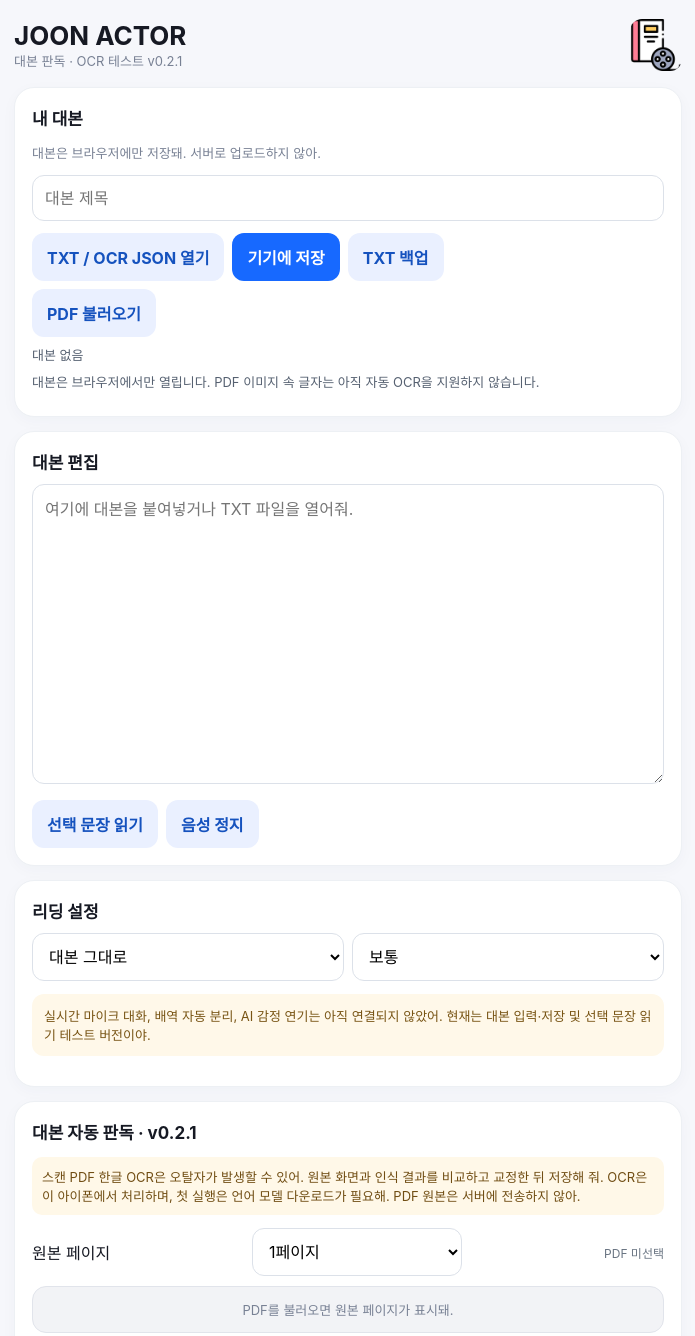
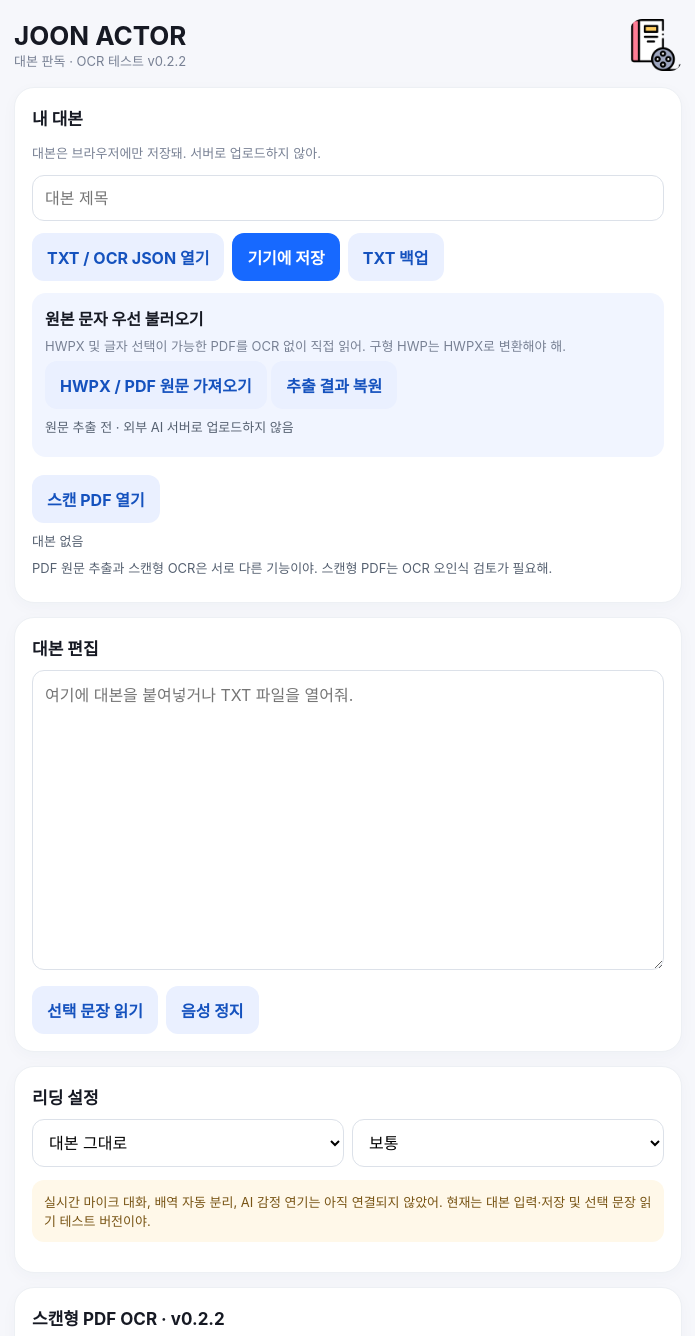
Before and after one commit to samuraiscene-alt/joon-actor, a plain HTML site: page index.html in a window 1280 px wide. Shown: the part 15-1351 px from the top of the page, without its empty margins (292-987 px from the left). Drawn offline with Linux system fonts and the light colour scheme.

Commit message:
v0.2.2 expose HWPX and PDF native extraction separately from scan OCR

```diff
--- a/index.html
+++ b/index.html
@@ -11,12 +11,17 @@
 #ocrPanel small{color:#697482}#ocrAnalysis{white-space:pre-wrap;line-height:1.65;font-size:14px}
 #ocrPanel .ocrHint{font-size:13px;color:#714e14;background:#fff8e8;padding:10px;border-radius:10px}
 </style></head>
-<body><main><header><div><h1>JOON ACTOR</h1><div class="muted">대본 판독 · OCR 테스트 v0.2.1</div></div><img src="./icon.png" alt="JOON ACTOR" width="52" height="52" style="border-radius:12px" onerror="this.style.display='none'"></header>
-<section><h2>내 대본</h2><p class="muted">대본은 브라우저에만 저장돼. 서버로 업로드하지 않아.</p><input id="title" aria-label="대본 제목" placeholder="대본 제목"><div class="actions"><label class="upload">TXT / OCR JSON 열기<input id="import" type="file" accept=".txt,.json,text/plain,application/json"></label><button id="save" class="primary">기기에 저장</button><button id="export">TXT 백업</button></div><label class="upload" style="margin-top:8px">PDF 불러오기<input id="pdfImport" type="file" accept="application/pdf,.pdf"></label><p class="stat" id="status">대본 없음</p><p class="stat">대본은 브라우저에서만 열립니다. PDF 이미지 속 글자는 아직 자동 OCR을 지원하지 않습니다.</p><div id="pdfPreview"></div></section>
+<body><main><header><div><h1>JOON ACTOR</h1><div class="muted">대본 판독 · OCR 테스트 v0.2.2</div></div><img src="./icon.png" alt="JOON ACTOR" width="52" height="52" style="border-radius:12px" onerror="this.style.display='none'"></header>
+<section><h2>내 대본</h2><p class="muted">대본은 브라우저에만 저장돼. 서버로 업로드하지 않아.</p><input id="title" aria-label="대본 제목" placeholder="대본 제목"><div class="actions"><label class="upload">TXT / OCR JSON 열기<input id="import" type="file" accept=".txt,.json,text/plain,application/json"></label><button id="save" class="primary">기기에 저장</button><button id="export">TXT 백업</button></div><div style="margin:12px 0 10px;padding:13px;border-radius:14px;background:#f1f5ff">
+<strong>원본 문자 우선 불러오기</strong><p class="muted" style="margin:6px 0">HWPX 및 글자 선택이 가능한 PDF를 OCR 없이 직접 읽어. 구형 HWP는 HWPX로 변환해야 해.</p>
+<label class="upload">HWPX / PDF 원문 가져오기<input id="structuredImport" type="file" accept=".hwpx,.hwp,.pdf,application/pdf"></label>
+<button id="structuredRestore">추출 결과 복원</button>
+<p id="importStatus" class="stat" role="status">원문 추출 전 · 외부 AI 서버로 업로드하지 않음</p></div>
+<label class="upload" style="margin-top:8px">스캔 PDF 열기<input id="pdfImport" type="file" accept="application/pdf,.pdf"></label><p class="stat" id="status">대본 없음</p><p class="stat">PDF 원문 추출과 스캔형 OCR은 서로 다른 기능이야. 스캔형 PDF는 OCR 오인식 검토가 필요해.</p><div id="pdfPreview"></div></section>
 <section><h2>대본 편집</h2><textarea id="script" placeholder="여기에 대본을 붙여넣거나 TXT 파일을 열어줘."></textarea><div class="actions"><button id="speak">선택 문장 읽기</button><button id="stop">음성 정지</button></div></section>
 <section><h2>리딩 설정</h2><div class="split"><select id="mode" aria-label="연기 모드"><option>대본 그대로</option><option>자연스러운 연기 (개발 예정)</option></select><select id="rate" aria-label="읽기 속도"><option value="0.85">느리게</option><option value="1" selected>보통</option><option value="1.15">빠르게</option></select></div><p class="warning">실시간 마이크 대화, 배역 자동 분리, AI 감정 연기는 아직 연결되지 않았어. 현재는 대본 입력·저장 및 선택 문장 읽기 테스트 버전이야.</p></section>
 <section id="ocrPanel">
-<h2>대본 자동 판독 · v0.2.1</h2>
+<h2>스캔형 PDF OCR · v0.2.2</h2>
 <p class="ocrHint">스캔 PDF 한글 OCR은 오탈자가 발생할 수 있어. 원본 화면과 인식 결과를 비교하고 교정한 뒤 저장해 줘. OCR은 이 아이폰에서 처리하며, 첫 실행은 언어 모델 다운로드가 필요해. PDF 원본은 서버에 전송하지 않아.</p>
 <div class="ocrRow"><label for="ocrPage">원본 페이지</label><select id="ocrPage"><option value="1">1페이지</option></select><small id="ocrCount">PDF 미선택</small></div>
 <div id="ocrCanvasWrap"><p class="muted">PDF를 불러오면 원본 페이지가 표시돼.</p></div>
@@ -98,4 +103,4 @@ $('ocrExport').onclick=()=>{flush();download('JOON_ACTOR_대본_판독.txt',Obje
 $('ocrJson').onclick=()=>{flush();download('JOON_ACTOR_OCR_백업.json',JSON.stringify({version:2,title:rawFile?.name||'대본',pages:Array.from({length:pdf?.numPages||0},(_,i)=>records[i+1]||''),reviewNeeded:true},null,2),'application/json')};
 $('ocrAnalyze').onclick=()=>{flush();const lines=$('ocrText').value.split(/\n/).map(x=>x.trim()).filter(Boolean);let scene=[],dialog=[],action=[];for(const s of lines){if(/^(S[#＃]?\s*\d+|SCENE\s*\d+)/i.test(s))scene.push(s);else if(/^([가-힣]{2,8}|MC|PD|\w{2,8})\s*[:：\t]\s*.+/.test(s))dialog.push(s);else action.push(s)}$('ocrAnalysis').textContent='장면 후보 '+scene.length+'줄 · 대사 후보 '+dialog.length+'줄 · 기타/지문 후보 '+action.length+'줄\n\n[장면]\n'+scene.slice(0,6).join('\n')+'\n\n[대사]\n'+dialog.slice(0,8).join('\n')+'\n\n주의: 스캔 OCR에서는 인물명과 들여쓰기가 손상되어 분류 오류가 많을 수 있어. 확정 전 직접 검토해야 해.'};
 })();
-</script></body></html>
+</script><script src="./document-import.js"></script></body></html>
```
